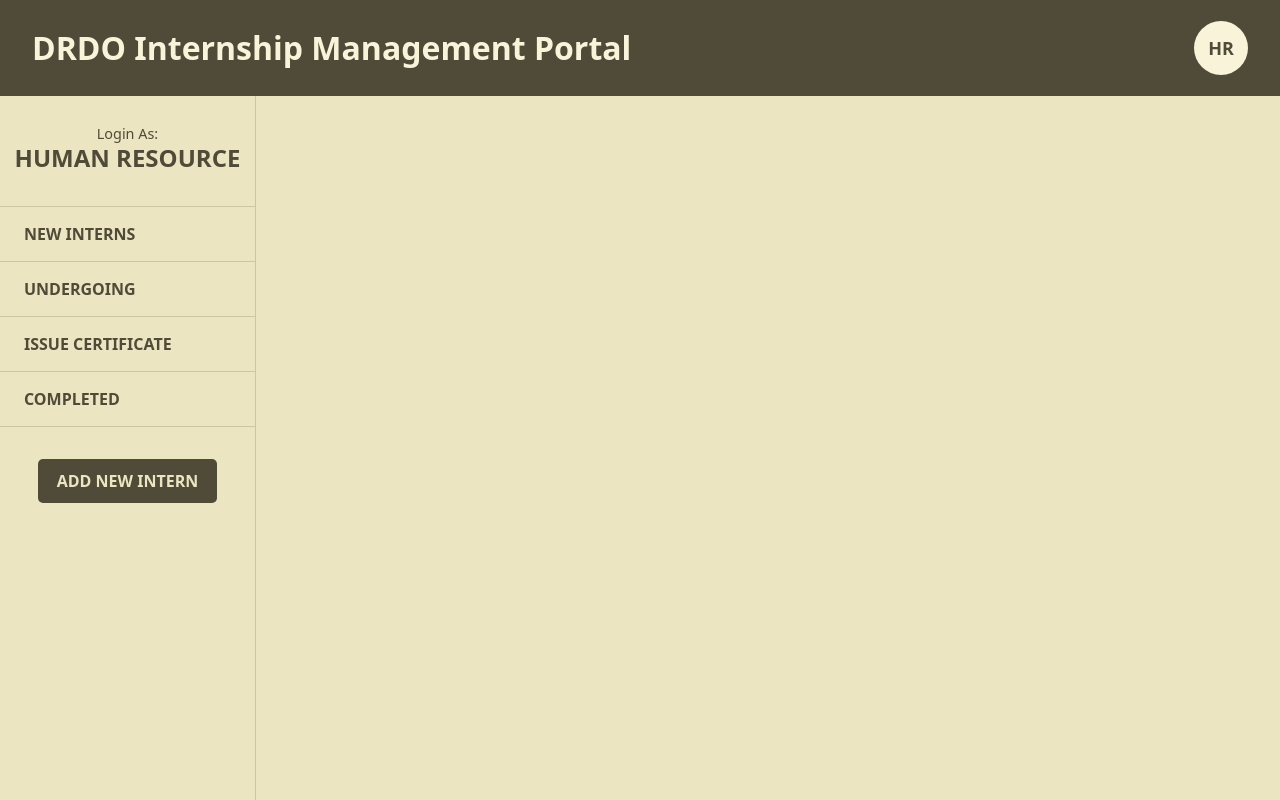
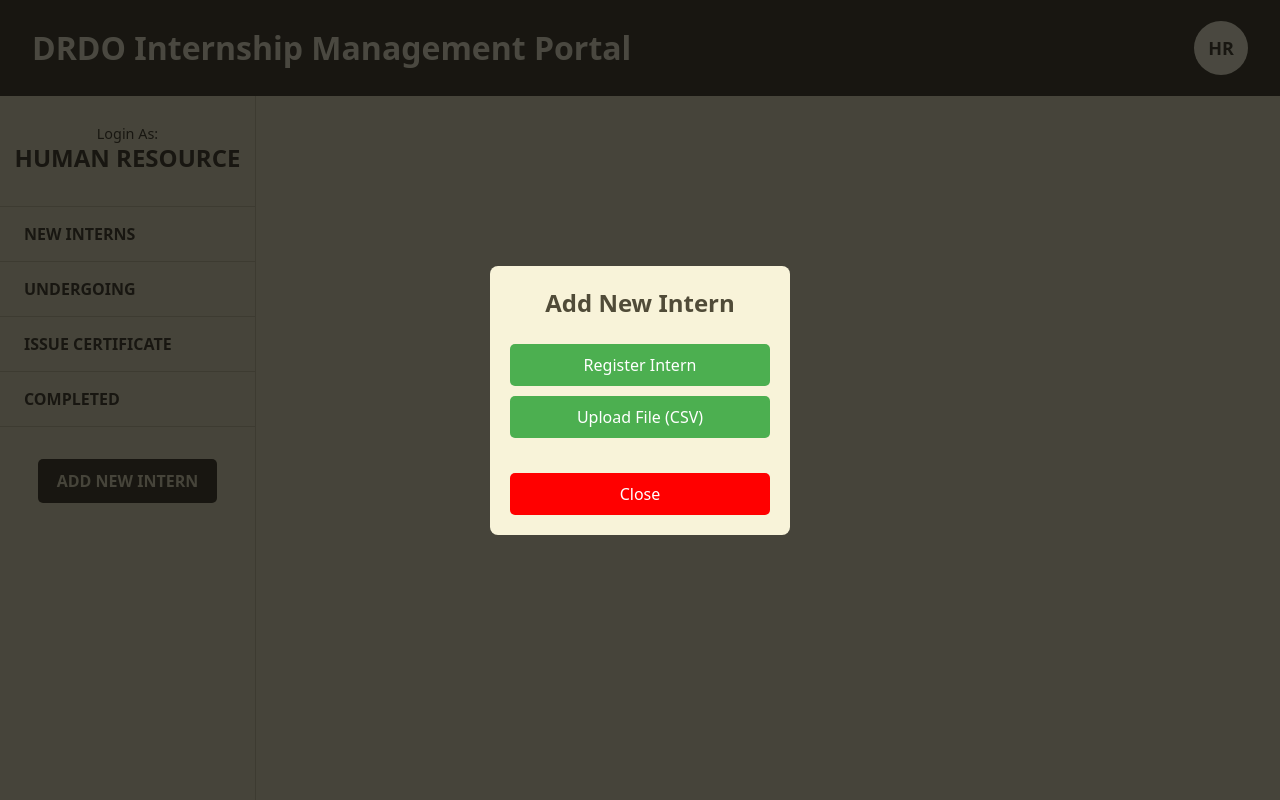
Before and after one commit to AdityanVerma/intern-management-portal, a React (Vite) app in the folder frontend/: page /user/1/hr in a window 1280 px wide. Both pictures are taken after a click on the button "ADD NEW INTERN". Built offline with nearby package versions, Linux system fonts and the light colour scheme; no server answers.

Commit message:
Implement intern registration feature: add registerIntern controller, typo in intern model, and create AddNewInternModal component with styling.

```diff
--- /dev/null
+++ b/frontend/src/components/AddNewInternModal/AddNewInternModal.css
@@ -0,0 +1,62 @@
+/* MODAL OVERLAY */
+.modal-overlay {
+    position: fixed;
+    top: 0;
+    left: 0;
+    width: 100%;
+    height: 100%;
+    background: rgba(0, 0, 0, 0.7);
+    display: flex;
+    justify-content: center;
+    align-items: center;
+    z-index: 1000;
+}
+
+/* MODAL CONTENT */
+.modal-content {
+    background-color: var(--light-bg);
+    padding: 20px;
+    border-radius: 8px;
+    width: 300px;
+    text-align: center;
+}
+
+.modal-content h2 {
+    color: var(--dark-text);
+}
+
+.modal-buttons {
+    margin: 20px 0;
+}
+
+.modal-buttons button {
+    background-color: #4CAF50;
+    font-size: 1rem;
+    color: white;
+    padding: 10px 20px;
+    border: none;
+    border-radius: 5px;
+    cursor: pointer;
+    margin: 5px 0px;
+    width: 100%;
+}
+
+.modal-buttons button:hover {
+    background-color: #45a049;
+}
+
+.modal-close {
+    background-color: red;
+    font-size: 1rem;
+    color: white;
+    padding: 10px;
+    border: none;
+    border-radius: 5px;
+    cursor: pointer;
+    width: 100%;
+    margin-top: 10px;
+}
+
+.modal-close:hover {
+    background-color: #d9534f;
+}
--- /dev/null
+++ b/frontend/src/components/AddNewInternModal/AddNewInternModal.jsx
@@ -0,0 +1,19 @@
+import React from "react";
+import "./AddNewInternModal.css";  // We'll style it in the next step.
+
+const AddNewInternModal = ({ onClose, onRegisterClick, onUploadClick }) => {
+  return (
+    <div className="modal-overlay">
+      <div className="modal-content">
+        <h2>Add New Intern</h2>
+        <div className="modal-buttons">
+          <button onClick={onRegisterClick}>Register Intern</button>
+          <button onClick={onUploadClick}>Upload File (CSV)</button>
+        </div>
+        <button className="modal-close" onClick={onClose}>Close</button>
+      </div>
+    </div>
+  );
+};
+
+export default AddNewInternModal;
--- a/frontend/src/pages/HRPage/HRPage.jsx
+++ b/frontend/src/pages/HRPage/HRPage.jsx
@@ -1,11 +1,13 @@
 import { useEffect, useState } from "react";
+import { NavLink, Outlet } from "react-router-dom";
 import "./HRPage.css";
 import Header from "../../components/Header/Header.jsx";
-import { NavLink, Outlet } from "react-router-dom";
+import AddNewInternModal from "../../components/AddNewInternModal/AddNewInternModal.jsx";
 
 function HRPage() {
   // Fetch hr verification
   const [userId, setUserId] = useState({});
+  const [isModalOpen, setIsModalOpen] = useState(false);
   const internNavPath = `/user/${userId}/hr/interns`;
 
   useEffect(() => {
@@ -31,6 +33,21 @@
 
     fetchHRData();
   }, []);
+
+  // Modal open/close handlers
+  const openModal = () => setIsModalOpen(true);
+  const closeModal = () => setIsModalOpen(false);
+
+  // Placeholder for actions
+  const handleRegisterClick = () => {
+    console.log("Register Intern clicked");
+    closeModal();
+  };
+
+  const handleUploadClick = () => {
+    console.log("Upload File clicked");
+    closeModal();
+  };
 
   return (
     <div className="screen-container">
@@ -73,13 +90,24 @@
           >
             Completed
           </NavLink>
-          <button className="flex-cen-all addNewIntern">Add New Intern</button>
+          <button className="flex-cen-all addNewIntern" onClick={openModal}>
+            Add New Intern
+          </button>
         </section>
 
         <section className="displaySection">
           <Outlet />
         </section>
       </main>
+
+      {/* Modal */}
+      {isModalOpen && (
+        <AddNewInternModal
+          onClose={closeModal}
+          onRegisterClick={handleRegisterClick}
+          onUploadClick={handleUploadClick}
+        />
+      )}
     </div>
   );
 }
```
Also changed, not shown: 2 other files (tests, documents, lock files or other folders).
